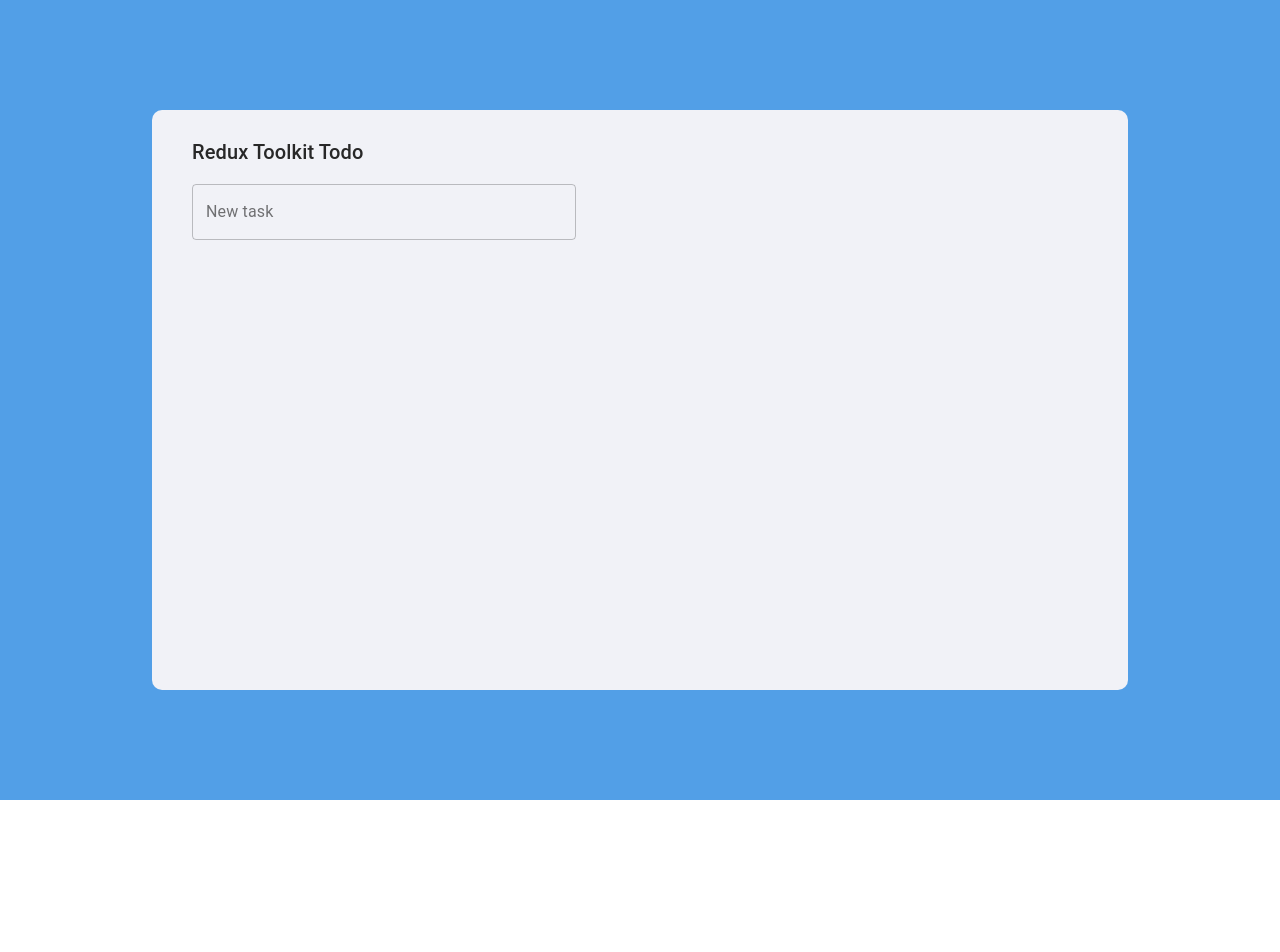
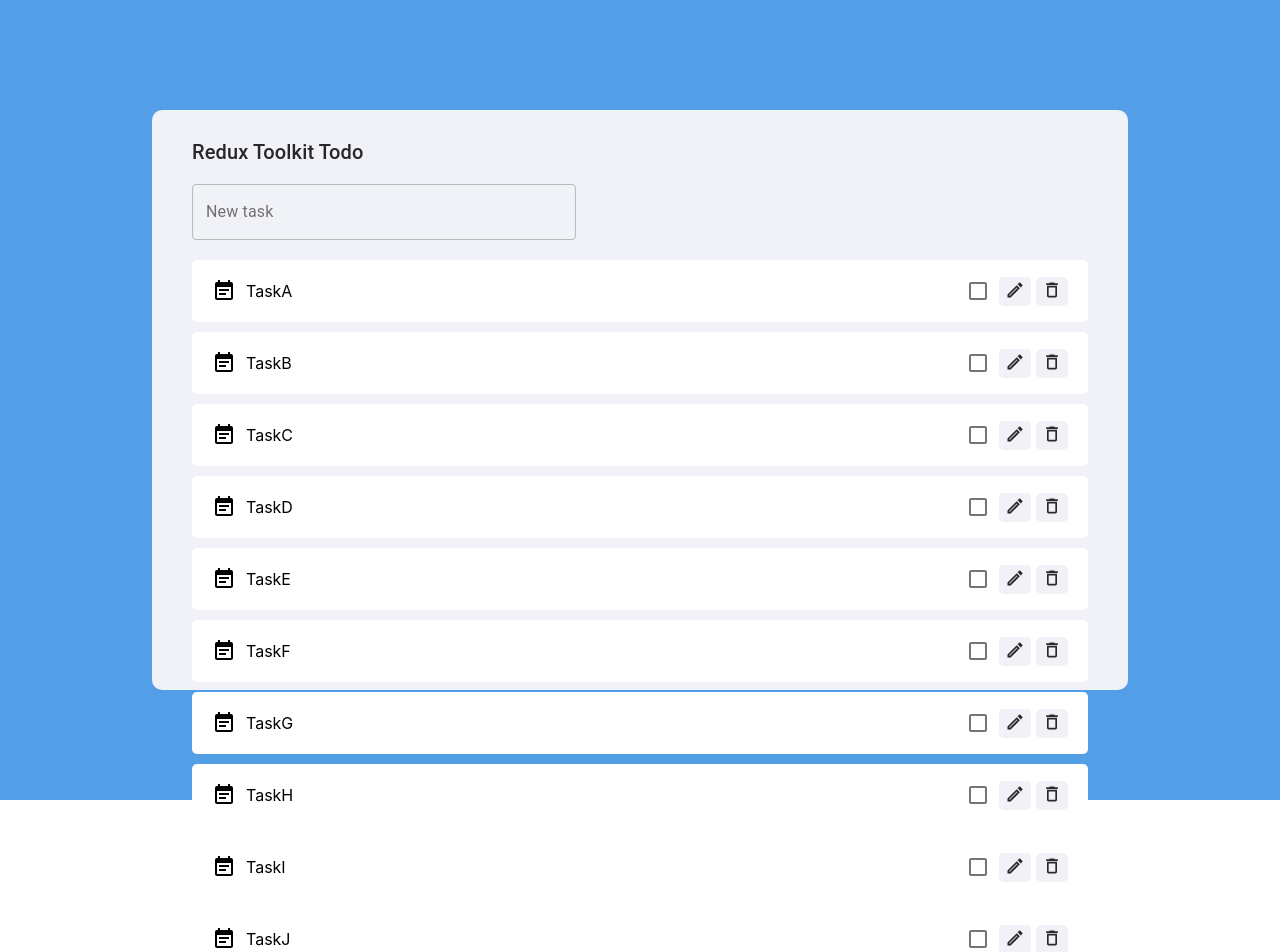
Before and after one commit to kazu-S-1110/redux_toolkit_210614, a React (Create React App) app: page / in a window 1280 px wide. Shown: the top 952 px of the page. Before the commit the page ends 800 px from the top, so only its background shows below. Built offline with nearby package versions, Linux system fonts and the light colour scheme.

Commit message:
TaskListコンポーネントの作成。

```diff
--- a/src/App.tsx
+++ b/src/App.tsx
@@ -3,6 +3,7 @@
 import Header from './components/header';
 import TaskForm from './features/task/taskForm/TaskForm';
 import TaskItem from './features/task/taskItem/TaskItem';
+import TaskList from './features/task/taskList/TaskList';
 
 const App: React.FC = () => {
   return (
@@ -10,7 +11,7 @@
       <div className={styles.wrapper}>
         <Header />
         <TaskForm />
-        {/* <TaskItem /> */}
+        <TaskList />
       </div>
     </div>
   );
--- /dev/null
+++ b/src/features/task/taskList/TaskList.tsx
@@ -0,0 +1,16 @@
+import React from 'react';
+import TaskItem from '../taskItem/TaskItem';
+import sampleData from './sampleData.json';
+import styles from './TaskList.module.scss';
+
+const TaskList: React.FC = () => {
+  return (
+    <div className={styles.root}>
+      {sampleData.map((task) => (
+        <TaskItem task={task} key={task.id} />
+      ))}
+    </div>
+  );
+};
+
+export default TaskList;
--- /dev/null
+++ b/src/features/task/taskList/sampleData.json
@@ -0,0 +1,12 @@
+[
+  { "id": 0, "title": "TaskA", "completed": false },
+  { "id": 1, "title": "TaskB", "completed": false },
+  { "id": 2, "title": "TaskC", "completed": false },
+  { "id": 3, "title": "TaskD", "completed": false },
+  { "id": 4, "title": "TaskE", "completed": false },
+  { "id": 5, "title": "TaskF", "completed": false },
+  { "id": 6, "title": "TaskG", "completed": false },
+  { "id": 7, "title": "TaskH", "completed": false },
+  { "id": 8, "title": "TaskI", "completed": false },
+  { "id": 9, "title": "TaskJ", "completed": false }
+]
```
Also changed, not shown: src/features/task/taskList/TaskList.module.scss (added).
